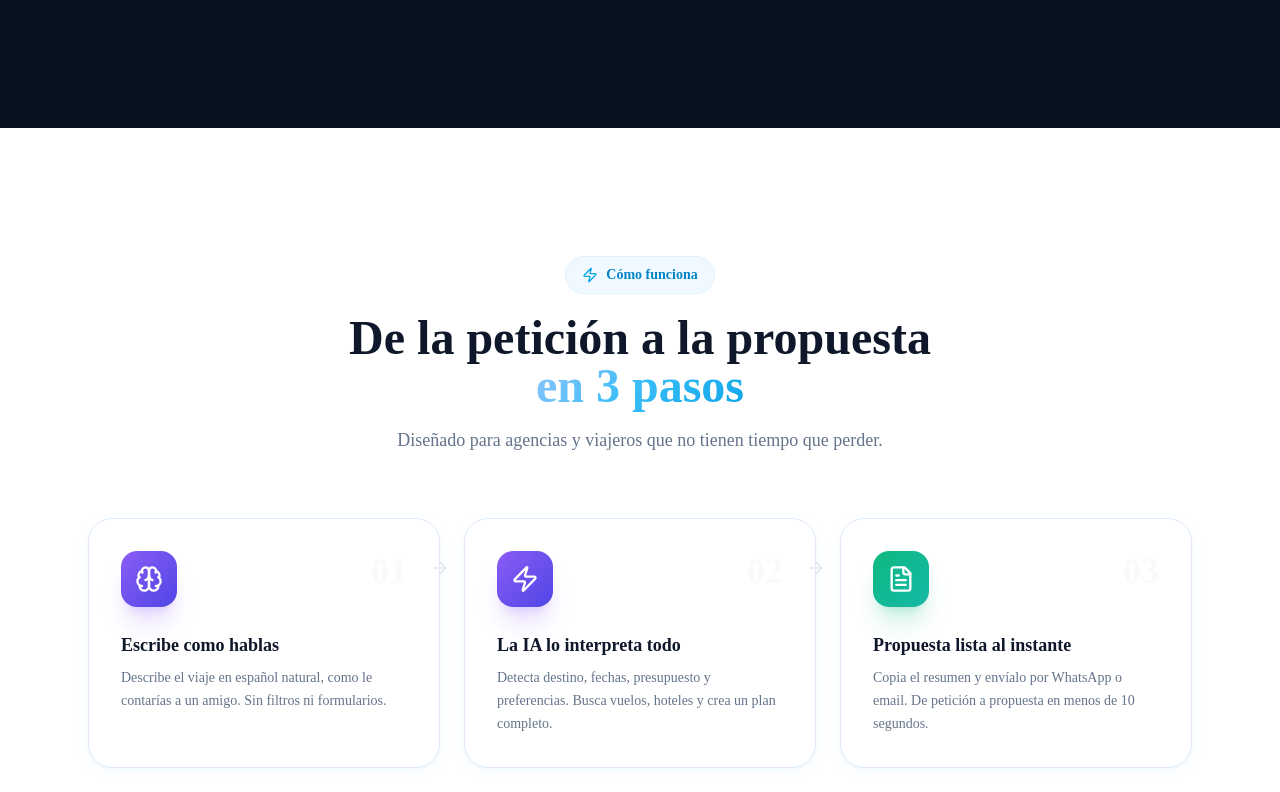
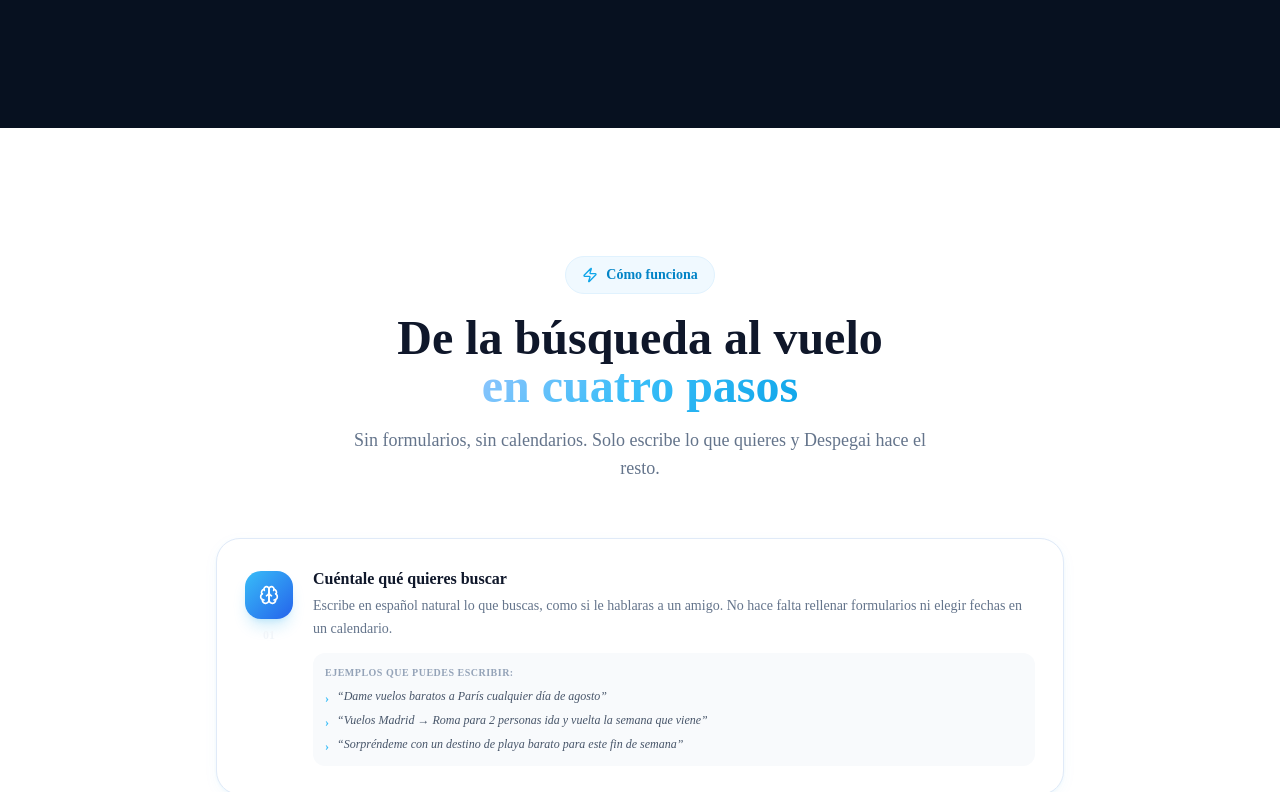
Before and after one commit to hugooomrtnn/despegai, a Next.js app: page / in a window 1280 px wide. Shown: the part 2005-2797 px from the top of the page. Built offline with nearby package versions, Linux system fonts and the light colour scheme.

Commit message:
feat: rewrite how-it-works section with real product workflow

```diff
--- a/app/page.tsx
+++ b/app/page.tsx
@@ -44,21 +44,35 @@
 const HOW_IT_WORKS = [
   {
     icon: Brain, step: "01",
-    title: "Escribe como hablas",
-    description: "Describe el viaje en español natural, como le contarías a un amigo. Sin filtros ni formularios.",
-    color: "from-violet-500 to-indigo-600", glow: "shadow-violet-500/20",
+    color: "from-sky-400 to-blue-600", glow: "shadow-sky-500/20",
+    title: "Cuéntale qué quieres buscar",
+    description: "Escribe en español natural lo que buscas, como si le hablaras a un amigo. No hace falta rellenar formularios ni elegir fechas en un calendario.",
+    examples: [
+      "Dame vuelos baratos a París cualquier día de agosto",
+      "Vuelos Madrid → Roma para 2 personas ida y vuelta la semana que viene",
+      "Sorpréndeme con un destino de playa barato para este fin de semana",
+    ],
   },
   {
     icon: Zap, step: "02",
-    title: "La IA lo interpreta todo",
-    description: "Detecta destino, fechas, presupuesto y preferencias. Busca vuelos, hoteles y crea un plan completo.",
     color: "from-violet-500 to-indigo-600", glow: "shadow-violet-500/20",
+    title: "La IA detecta todo automáticamente",
+    description: "Despegai extrae el destino, las fechas, los pasajeros y tus preferencias. Si el destino es flexible, te sugiere opciones con precio bajo. Si pides un mes entero, te muestra varias fechas para comparar.",
+    examples: [],
   },
   {
     icon: FileText, step: "03",
-    title: "Propuesta lista al instante",
-    description: "Copia el resumen y envíalo por WhatsApp o email. De petición a propuesta en menos de 10 segundos.",
-    color: "from-emerald-500 to-teal-500", glow: "shadow-emerald-500/20",
+    color: "from-emerald-400 to-teal-600", glow: "shadow-emerald-500/20",
+    title: "Compara precios fecha a fecha",
+    description: "Los resultados se muestran agrupados por fecha en secciones desplegables. Abre la que más te interese y verás vuelos reales con sus precios actuales. Puedes abrir varias fechas a la vez para comparar cuál sale más barata.",
+    examples: [],
+  },
+  {
+    icon: ArrowRight, step: "04",
+    color: "from-sky-400 to-blue-600", glow: "shadow-sky-500/20",
+    title: "Elige dónde comprar y reserva",
+    description: "Cuando encuentres el vuelo que te encaje, pulsa en él para ir directamente a la aerolínea o plataforma oficial. También puedes elegir entre Iberia, Vueling, Ryanair, Google Flights, Skyscanner o Kayak — siempre la compra en el sitio oficial, sin intermediarios.",
+    examples: [],
   },
 ];
 
@@ -296,40 +310,46 @@
       ════════════════════════════════════════════════════════════ */}
       {showLanding && (
         <section id="how-it-works" className="py-24 sm:py-32 bg-white">
-          <div className="max-w-6xl mx-auto px-4 sm:px-6">
+          <div className="max-w-4xl mx-auto px-4 sm:px-6">
 
-            <div className="text-center mb-16">
+            <div className="text-center mb-14">
               <div className="inline-flex items-center gap-2 px-4 py-2 bg-sky-50 rounded-full border border-sky-100 mb-5">
                 <Zap className="h-4 w-4 text-sky-500" />
                 <span className="text-sm font-semibold text-sky-600">Cómo funciona</span>
               </div>
               <h2 className="text-4xl sm:text-5xl font-black text-slate-900 mb-4 leading-tight">
-                De la petición a la propuesta
+                De la búsqueda al vuelo
                 <br />
-                <span className="text-gradient-fire">en 3 pasos</span>
+                <span className="text-gradient-fire">en cuatro pasos</span>
               </h2>
               <p className="text-lg text-slate-500 max-w-xl mx-auto">
-                Diseñado para agencias y viajeros que no tienen tiempo que perder.
+                Sin formularios, sin calendarios. Solo escribe lo que quieres y Despegai hace el resto.
               </p>
             </div>
 
-            <div className="grid md:grid-cols-3 gap-6 mb-16">
-              {HOW_IT_WORKS.map((step, i) => (
-                <div key={step.title} className="relative group">
-                  {i < HOW_IT_WORKS.length - 1 && (
-                    <div className="hidden md:block absolute top-10 left-full w-6 -translate-x-3 z-10">
-                      <ArrowRight className="h-5 w-5 text-slate-200 mx-auto" />
+            <div className="space-y-5 mb-16">
+              {HOW_IT_WORKS.map((step) => (
+                <div key={step.title} className="card-premium rounded-3xl p-7 flex gap-5 items-start group">
+                  <div className="flex-shrink-0 flex flex-col items-center gap-2 pt-1">
+                    <div className={`w-12 h-12 bg-gradient-to-br ${step.color} rounded-2xl flex items-center justify-center shadow-lg ${step.glow} group-hover:scale-105 transition-transform`}>
+                      <step.icon className="h-5 w-5 text-white" />
                     </div>
-                  )}
-                  <div className="card-premium rounded-3xl p-8 h-full">
-                    <div className="flex items-start justify-between mb-6">
-                      <div className={`w-14 h-14 bg-gradient-to-br ${step.color} rounded-2xl flex items-center justify-center shadow-xl ${step.glow} group-hover:scale-105 transition-transform`}>
-                        <step.icon className="h-7 w-7 text-white" />
+                    <span className="text-xs font-black text-slate-100 select-none">{step.step}</span>
+                  </div>
+                  <div className="flex-1 min-w-0">
+                    <h3 className="text-base font-bold text-slate-900 mb-1">{step.title}</h3>
+                    <p className="text-sm text-slate-500 leading-relaxed mb-3">{step.description}</p>
+                    {step.examples.length > 0 && (
+                      <div className="bg-slate-50 rounded-xl p-3 space-y-1.5">
+                        <p className="text-[10px] font-bold text-slate-400 uppercase tracking-wider mb-2">Ejemplos que puedes escribir:</p>
+                        {step.examples.map(ex => (
+                          <div key={ex} className="flex items-start gap-2">
+                            <span className="text-sky-400 font-bold text-xs flex-shrink-0 mt-0.5">›</span>
+                            <p className="text-xs text-slate-600 italic">&ldquo;{ex}&rdquo;</p>
+                          </div>
+                        ))}
                       </div>
-                      <span className="text-4xl font-black text-slate-50 select-none">{step.step}</span>
-                    </div>
-                    <h3 className="text-lg font-bold text-slate-900 mb-2">{step.title}</h3>
-                    <p className="text-sm text-slate-500 leading-relaxed">{step.description}</p>
+                    )}
                   </div>
                 </div>
               ))}
```
